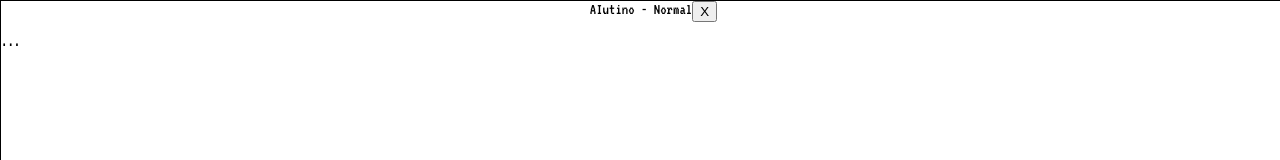
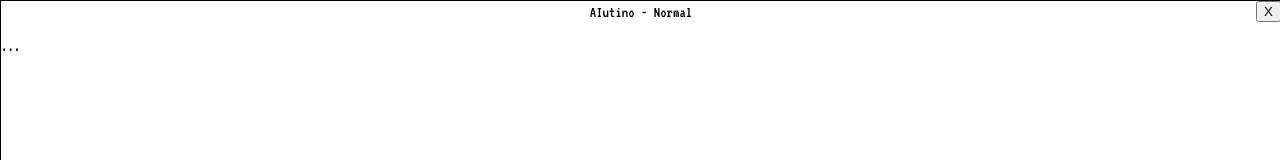
Before and after one commit to Cristian070297/AIutino, a React (Vite) app: page / in a window 1280 px wide. Shown: the top 160 px of the page. Built offline with nearby package versions, Linux system fonts and the light colour scheme.

Commit message:
fixing X position of the button in App.tsx

```diff
--- a/src/App.tsx
+++ b/src/App.tsx
@@ -97,13 +97,14 @@ const App: React.FC = () => {
       >
         {/* Draggable Title Bar */}
         <div
-          className="relative bg-gray-700 text-center py-1 text-sm font-bold cursor-move"
+          className="grid grid-cols-3 items-center bg-gray-700 py-1 text-sm font-bold cursor-move"
           style={{ WebkitAppRegion: 'drag' } as React.CSSProperties}
         >
-          <span>AIutino - {mode}</span>
+          <div />
+          <span className="text-center">AIutino - {mode}</span>
           <button
             onClick={() => window.electron.ipcRenderer.send('close-app')}
-            className="absolute top-0 right-0 px-2 py-1 text-white bg-red-500 hover:bg-red-700"
+            className="justify-self-end h-full px-4 flex items-center text-white bg-red-500 hover:bg-red-700"
             style={{ WebkitAppRegion: 'no-drag' } as React.CSSProperties}
           >
             X
```
